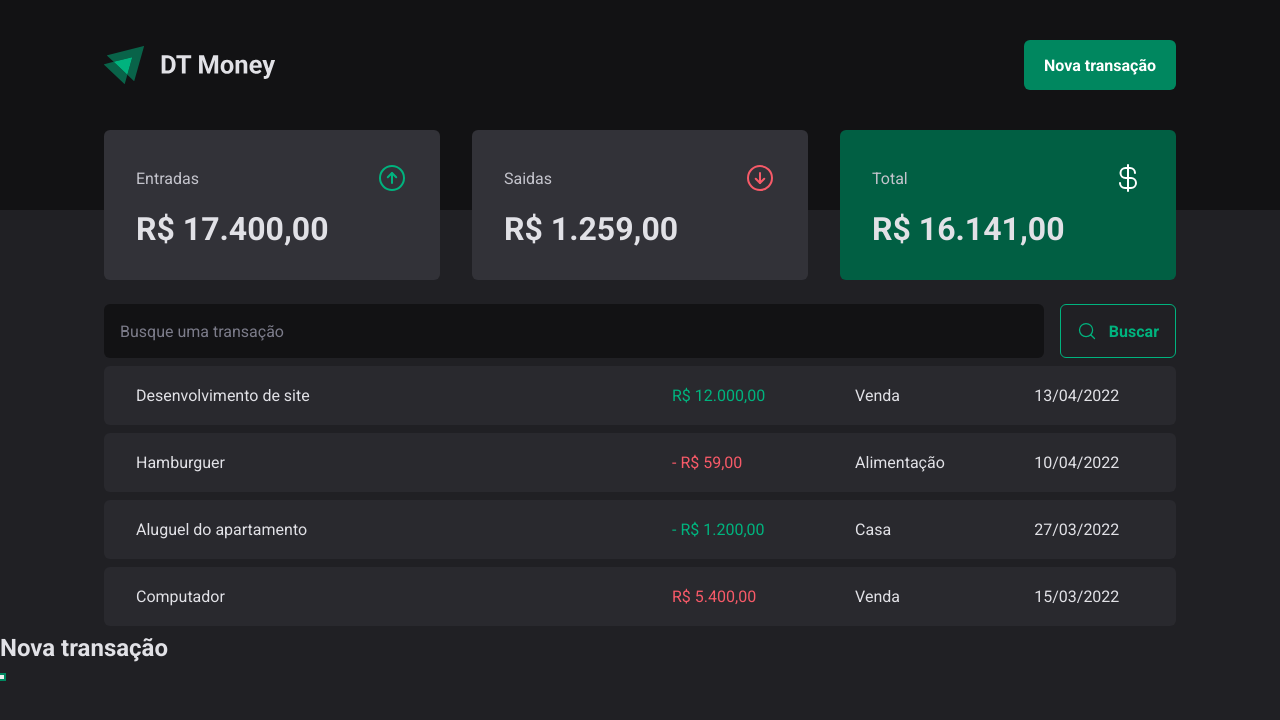
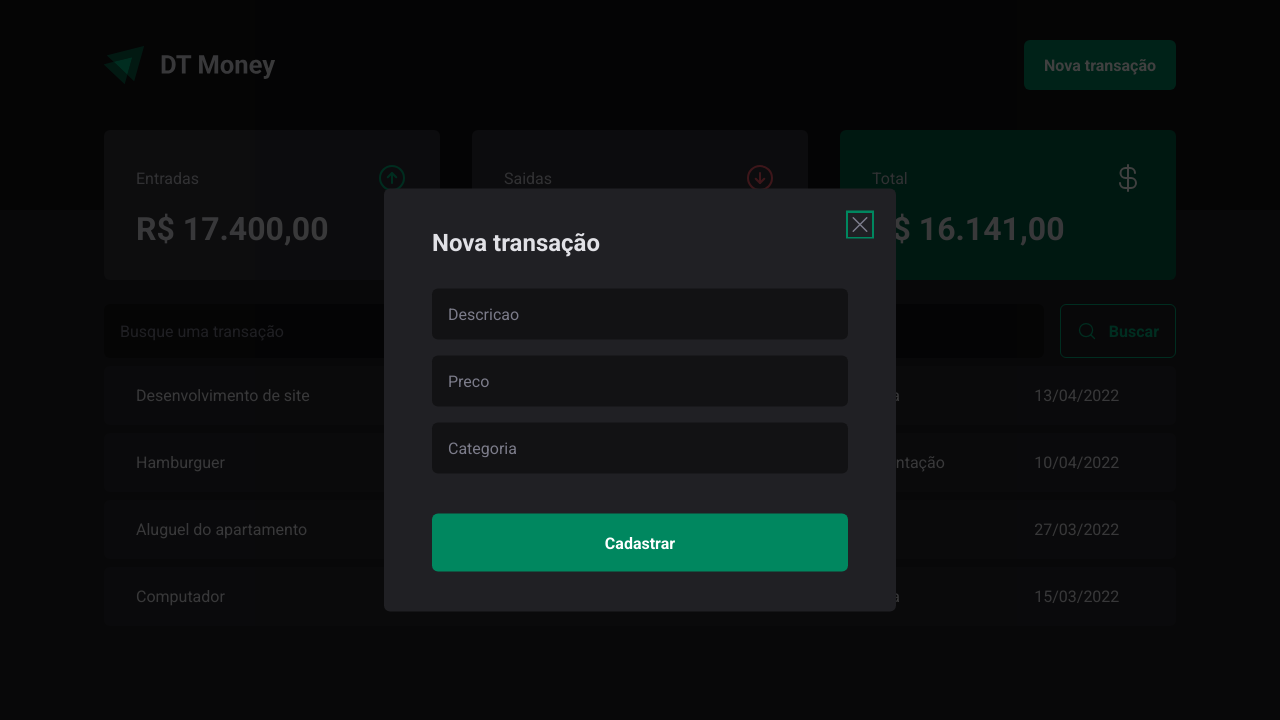
Before and after one commit to horquidia-lima/DTMoney, a React (Vite) app: page / in a window 1280 px wide. Both pictures are taken after a click on the button "Nova transação". Shown: the top 720 px of the page. Built offline with nearby package versions, Linux system fonts and the light colour scheme.

Commit message:
modal de novao transacao

```diff
--- a/src/components/Header/index.tsx
+++ b/src/components/Header/index.tsx
@@ -2,6 +2,7 @@
 import * as Dialog from "@radix-ui/react-dialog";
 
 import logoImg from '../../assets/Logo.svg'
+import { NewTransactionModal } from "../NewTransactionModal";
 
 
 export function Header(){
@@ -15,14 +16,7 @@
                         <NewTransactionButton>Nova transação</NewTransactionButton>
                     </Dialog.Trigger>
 
-                    <Dialog.Portal>
-                        <Dialog.Overlay/>
-                        <Dialog.Content>
-                            <Dialog.Title>Nova transação</Dialog.Title>
-
-                            <Dialog.Close/>
-                        </Dialog.Content>
-                    </Dialog.Portal>
+                    <NewTransactionModal/>
                 </Dialog.Root>
             </HeaderContent>
         </HeaderContainer>
--- /dev/null
+++ b/src/components/NewTransactionModal/index.tsx
@@ -0,0 +1,30 @@
+import * as Dialog from "@radix-ui/react-dialog";
+import { CloseButton, Content, Overlay } from "./style";
+import { X } from "phosphor-react";
+
+export function NewTransactionModal(){
+    return(
+        <Dialog.Portal>
+            <Overlay/>
+
+                <Content>
+                    <Dialog.Title>Nova transação</Dialog.Title>
+
+                    <CloseButton>
+                        <X size={24}/>
+                    </CloseButton>
+
+                    <form action="">
+                        <input type="text" placeholder="Descricao" required/>
+                        <input type="number" placeholder="Preco" required/>
+                        <input type="text" placeholder="Categoria" required/>
+
+                        <button type="submit">
+                            Cadastrar
+                        </button>
+                    </form>
+
+                </Content>
+        </Dialog.Portal>
+    )
+}
--- /dev/null
+++ b/src/components/NewTransactionModal/style.ts
@@ -0,0 +1,71 @@
+import styled from 'styled-components'
+import * as Dialog from "@radix-ui/react-dialog";
+
+export const Overlay = styled(Dialog.Overlay)`
+    position: fixed;
+    width: 100vw;
+    height: 100vh;
+    inset: 0;
+    background: rgba(0,0,0,0.75);
+`
+
+export const Content = styled(Dialog.Content)`
+    min-width: 32rem;
+    border-radius: 6px;
+    padding: 2.5rem 3rem;
+    background: ${props => props.theme['gray-800']};
+
+    position: fixed;
+    //rack para centralizar coisas na tela
+    top: 50%;
+    left: 50%;
+    transform: translate(-50%, -50%);
+
+    form {
+        margin-top: 2rem;
+
+        display: flex;
+        flex-direction: column;
+        gap: 1rem;
+
+        input {
+            border-radius: 6px;
+            border: 0;
+            background: ${props => props.theme['gray-900']};
+            color: ${props => props.theme['gray-300']};
+            padding: 1rem;
+
+            &::placeholder {
+                color: ${props => props.theme['gray-500']};
+            }
+        }
+
+        button[type="submit"] {
+            height: 58px;
+            border: 0;
+            background: ${props => props.theme['green-500']};
+            color: ${props => props.theme.white};
+            font-weight: bold;
+            padding: 0 1.25rem;
+            border-radius: 6px;
+            margin-top: 1.5rem;
+            cursor: pointer;
+
+            &:hover {
+                background: ${props => props.theme['green-700']};
+                transition: background-color 0.2s;
+            }
+        }
+    }
+`
+
+export const CloseButton = styled(Dialog.Close)`
+    position: absolute;
+    background: transparent;
+    border: 0;
+    top: 1.5rem;
+    right: 1.5rem;
+    cursor: pointer;
+    line-height: 0;
+    color: ${props => props.theme['gray-500']};;
+`
```
